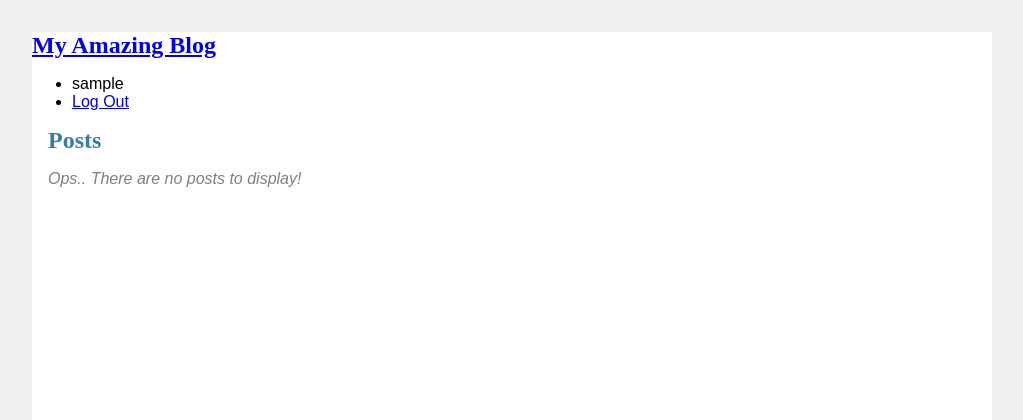
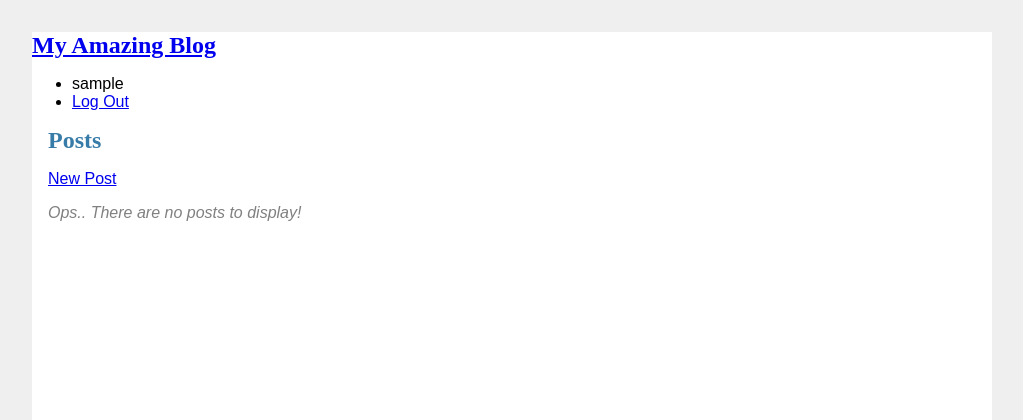
Before and after one commit to romulocraveiro/blogsamsungoceanpython, a Flask app: page / in a window 1280 px wide. Shown: the top 420 px of the page, without its empty margins (128-1151 px from the left). Run offline with Flask 2, Linux system fonts and the light colour scheme; the visitor is signed in with stand-in values (Sample User, id 1); data comes from the database, SQL or seed files in the repository; data that the repository does not hold is empty.

Commit message:
code corrections

```diff
--- a/app.py
+++ b/app.py
@@ -105,5 +105,5 @@ def create():
             db.session.commit()
             return redirect(url_for('index'))
         except IntegrityError:
-            flash("Error in creating post")
+            flash("Error in creating post. Try again later.")
     return render_template('create.html')
--- a/templates/base.html
+++ b/templates/base.html
@@ -2,7 +2,6 @@
 <html>
 <head>
     <title>{% block title %}{% endblock %} - Meu Blog </title>
-    <!-- <link rel="stylesheet" href="static/style.css"> -->
     <link rel = "stylesheet" href="{{ url_for('static', filename='style.css')}}">
 </head>
 <body>
--- a/templates/create.html
+++ b/templates/create.html
@@ -10,9 +10,9 @@
 {% block content %}
 <form method="POST">
     <lable for="title">Title:</lable>
-    <input id="title" name="title" required value="{{request.form['title']}}">
+    <input id="title" name="title" required value="{{ request.form['title'] }}">
     <label for="body">Body:</label>
-    <textarea id="body" name="body">{{ request.form['body' ]}}</textarea>
-    <input type="submit" name="submit" value="Post">
+    <textarea id="body" name="body">{{ request.form['body']}}</textarea>
+    <input type="submit" value="Post">
 </form>
 {% endblock %}
--- a/templates/index.html
+++ b/templates/index.html
@@ -1,29 +1,31 @@
 {% extends "base.html" %}
 
-{%block title %} Página Inicial {% endblock %}
+{% block title %} Página Inicial {% endblock %}
 
 {% block header%}
 <h1>Posts</h1>
     {% if current_user.is_authenticated %}
-    <a class="action" href="{{url_for('create')}}"></a>
-    {%endif%}
+    <a class="action" href="{{ url_for('create') }}">New Post</a>
+    {% endif %}
 {% endblock %}
 
 {% block content%}
-    {%for post in posts%}
+    {% for post in posts %}
         <article class="post">
             <header>
                 <div>
                     <h1>{{post.title}}</h1>
-                    <div class="about">by {{post.author.username}} on {{post.created.strftime('%d/%m/%Y')}}</div>
+                    <div class="about">
+                        by {{ post.author.username }} on {{ post.created.strftime('%d/%m/%Y') }}
+                    </div>
                 </div>
             </header>
-            <p class="body">{{post.body}}</p>
+            <p class="body"> {{post.body}} </p>
         </article>
         {% if not loop.last %}
             <hr>
         {% endif %}
     {% else %}
-    <p class="no-posts"> Ops.. There are no posts to display! </p>
+        <p class="no-posts"> Ops.. There are no posts to display! </p>
 {% endfor %}
 {% endblock %}
```
Also changed, not shown: README.md, 1 other file.
